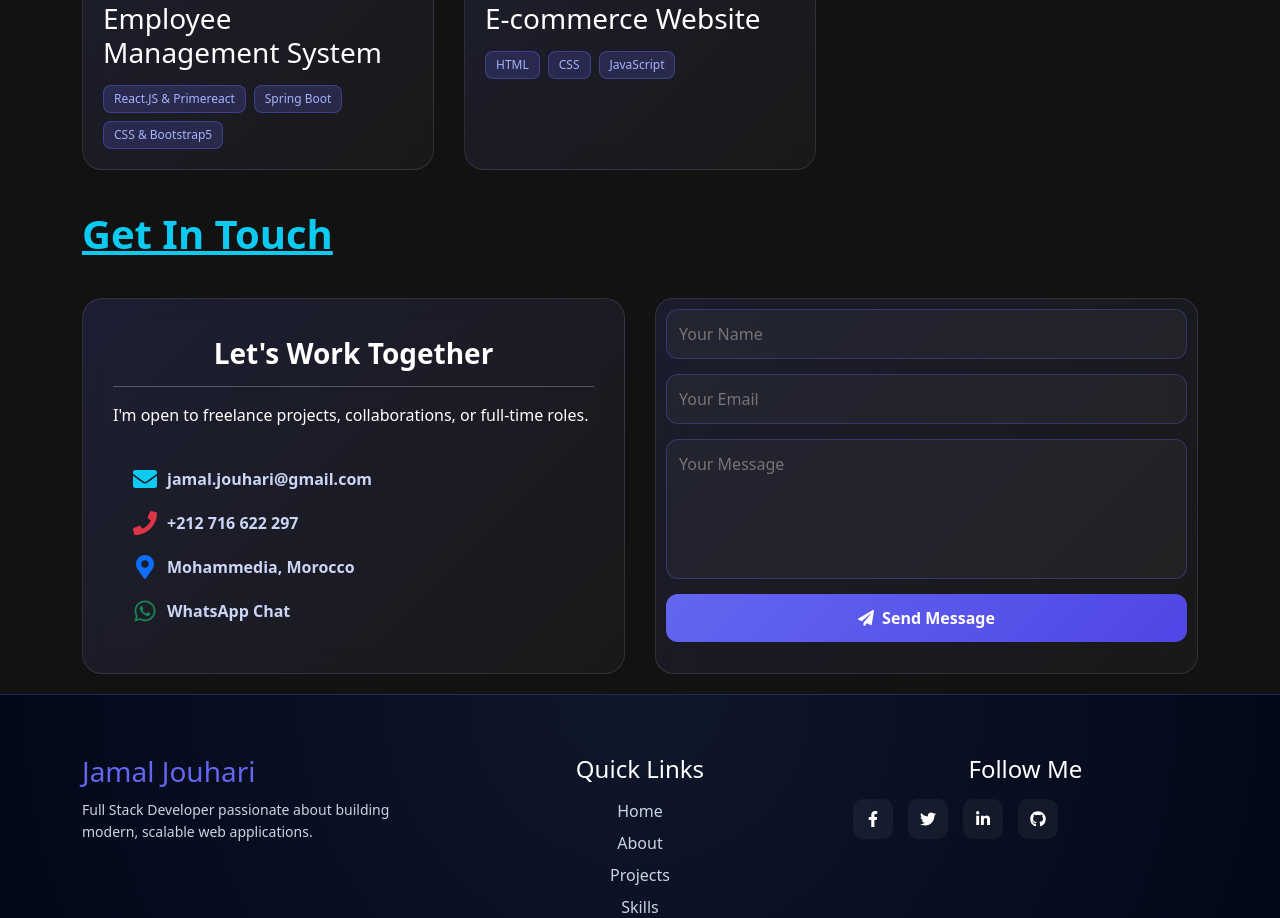
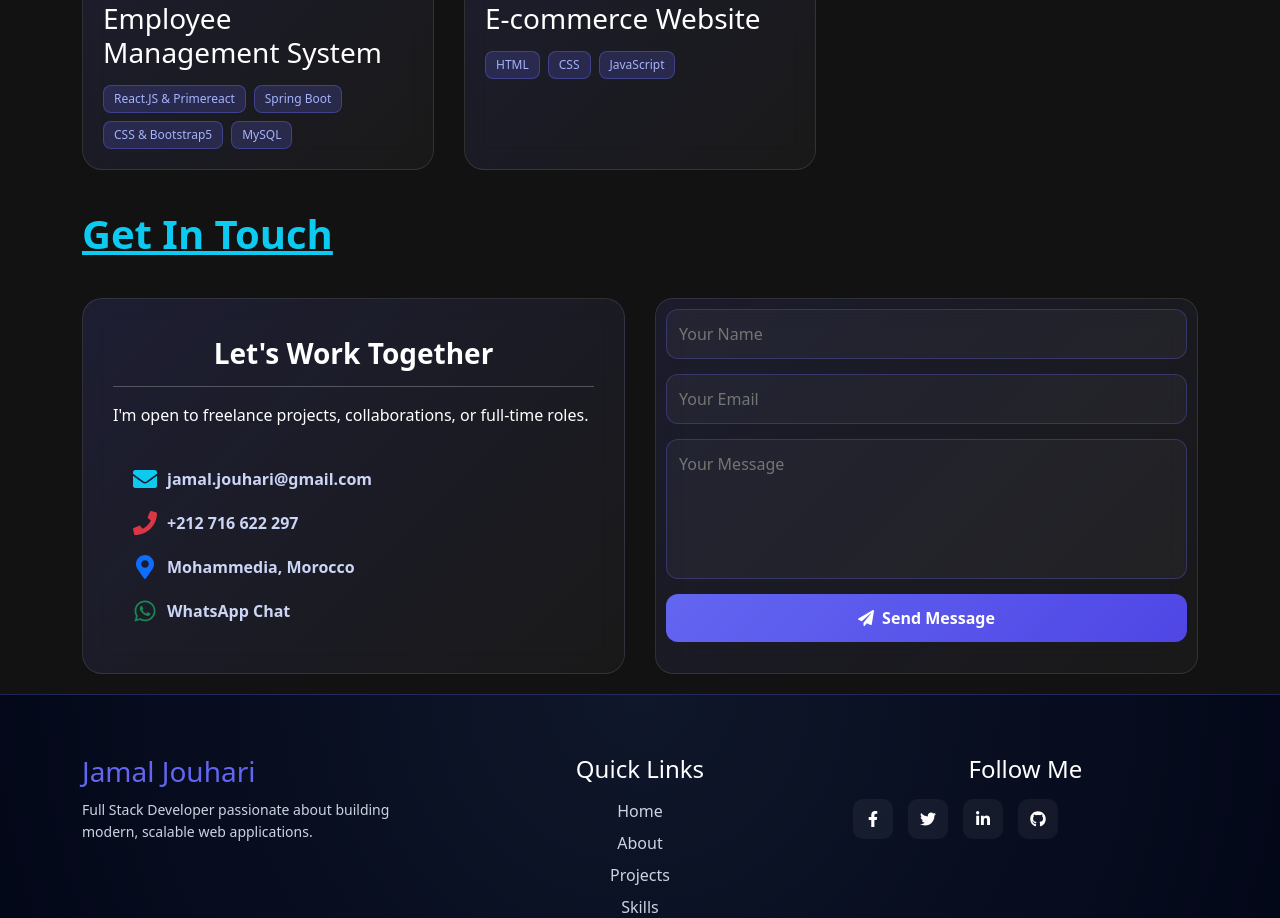
Before and after one commit to jamaljouhar/portfolio, a React (Vite) app in the folder portfolio/: page / in a window 1280 px wide. Shown: the part 2740-3658 px from the top of the page. Built offline with nearby package versions, Linux system fonts and the light colour scheme.

Commit message:
Add Employee Management System project

```diff
--- a/portfolio/src/component/Projects.jsx
+++ b/portfolio/src/component/Projects.jsx
@@ -30,9 +30,9 @@ const projectsData = [
   {
     title: "Employee Management System",
     image: employerImg,
-    tech: ["React.JS & Primereact", "Spring Boot", "CSS & Bootstrap5"],
-    live: "#",
-    github: "#",
+    tech: ["React.JS & Primereact", "Spring Boot", "CSS & Bootstrap5", "MySQL"],
+    live: "",
+    github: "https://github.com/jamaljouhar/employees-management-system",
   },
   {
     title: "E-commerce Website",
```
